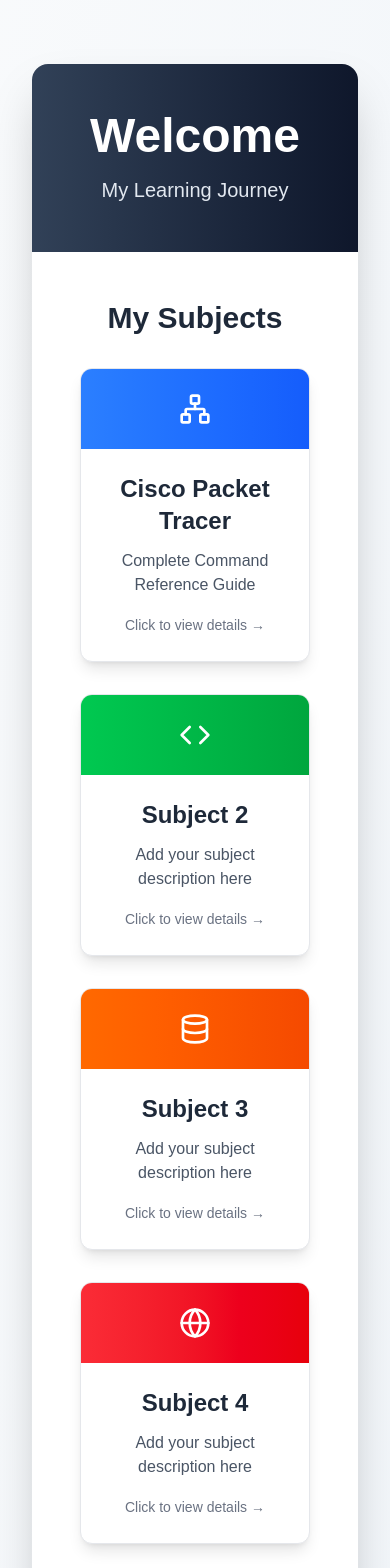
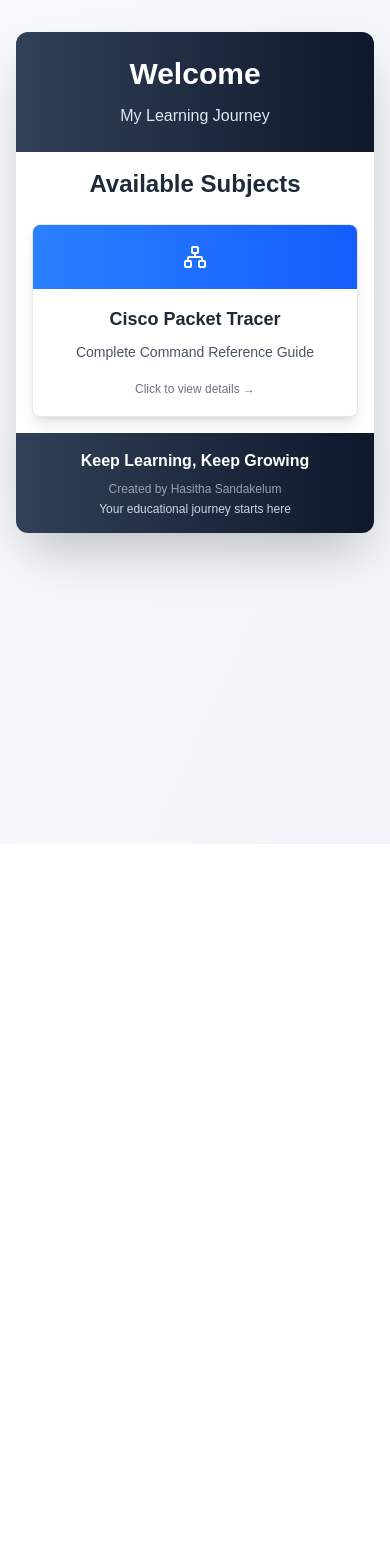
Before and after one commit to dev-sandakelum/web_lib, a Next.js app: page / in a window 390 px wide. Shown: the top 1568 px of the page. After the commit the page ends 844 px from the top, so only its background shows below. Built offline with nearby package versions, Linux system fonts and the light colour scheme.

Commit message:
refactor: update styling and improve component structure in PersonalHero and PacketTracerGuide

```diff
--- a/components/hiro.tsx
+++ b/components/hiro.tsx
@@ -1,104 +1,69 @@
-"use client"
-import React from 'react';
-import { Code, Database, Globe, Briefcase, Award, Network } from 'lucide-react';
+"use client";
+import React from "react";
+import { Code, Database, Globe, Briefcase, Award, Network } from "lucide-react";
 
 export default function PersonalHero() {
-
   const subjects = [
     {
       title: "Cisco Packet Tracer",
-      icon: <Network className="w-8 h-8" />,
+      icon: <Network className="w-6 h-6 sm:w-8 sm:h-8" />,
       color: "from-blue-500 to-blue-600",
       description: "Complete Command Reference Guide",
-      content: "Enters privileged EXEC mode from user EXEC mode. This mode provides access to all router commands and is password-protected."
+      content:
+        "Enters privileged EXEC mode from user EXEC mode. This mode provides access to all router commands and is password-protected.",
     },
-    {
-      title: "Subject 2",
-      icon: <Code className="w-8 h-8" />,
-      color: "from-green-500 to-green-600",
-      description: "Add your subject description here",
-      content: "This is where you can add detailed information about Subject 2. You can include notes, resources, assignments, and anything else related to this subject."
-    },
-    {
-      title: "Subject 3",
-      icon: <Database className="w-8 h-8" />,
-      color: "from-orange-500 to-orange-600",
-      description: "Add your subject description here",
-      content: "This is where you can add detailed information about Subject 3. You can include notes, resources, assignments, and anything else related to this subject."
-    },
-    {
-      title: "Subject 4",
-      icon: <Globe className="w-8 h-8" />,
-      color: "from-red-500 to-red-600",
-      description: "Add your subject description here",
-      content: "This is where you can add detailed information about Subject 4. You can include notes, resources, assignments, and anything else related to this subject."
-    },
-    {
-      title: "Subject 5",
-      icon: <Briefcase className="w-8 h-8" />,
-      color: "from-teal-500 to-teal-600",
-      description: "Add your subject description here",
-      content: "This is where you can add detailed information about Subject 5. You can include notes, resources, assignments, and anything else related to this subject."
-    },
-    {
-      title: "Subject 6",
-      icon: <Award className="w-8 h-8" />,
-      color: "from-pink-500 to-pink-600",
-      description: "Add your subject description here",
-      content: "This is where you can add detailed information about Subject 6. You can include notes, resources, assignments, and anything else related to this subject."
-    }
   ];
 
   const handleCardClick = (index: number) => {
-
     if (index === 0) {
-      window.location.href = '/networking'; // Redirect to /networking page
+      window.location.href = "/networking"; // Redirect to /networking page
     }
-
   };
-
-
-
-
 
   // Remove the extra closing brace above to keep the function body open
 
   return (
     <div className="min-h-screen bg-gradient-to-br from-slate-50 to-slate-100">
-      <div className="max-w-7xl mx-auto px-8 py-16">
-        <div className="bg-white rounded-2xl shadow-2xl overflow-hidden">
-          <div className="bg-gradient-to-r from-slate-700 to-slate-900 text-white p-12 text-center">
-            <h1 className="text-5xl font-bold mb-4">Welcome</h1>
-            <p className="text-xl text-slate-200">My Learning Journey</p>
+      <div className="max-w-7xl mx-auto px-4 sm:px-6 lg:px-8 py-8 sm:py-12 lg:py-16">
+        <div className="bg-white rounded-xl sm:rounded-2xl shadow-2xl overflow-hidden">
+          <div className="bg-gradient-to-r from-slate-700 to-slate-900 text-white p-6 sm:p-8 lg:p-12 text-center">
+            <h1 className="text-3xl sm:text-4xl lg:text-5xl font-bold mb-3 sm:mb-4">
+              Welcome
+            </h1>
+            <p className="text-base sm:text-lg lg:text-xl text-slate-200">
+              My Learning Journey
+            </p>
           </div>
 
-          <div className="p-12">
-            <h2 className="text-3xl font-bold text-gray-800 mb-8 text-center">
-              My Subjects
+          <div className="p-4 sm:p-8 lg:p-12">
+            <h2 className="text-2xl sm:text-3xl font-bold text-gray-800 mb-6 sm:mb-8 text-center">
+              Available Subjects
             </h2>
 
-            <div className="grid grid-cols-1 md:grid-cols-2 lg:grid-cols-3 gap-8">
+            <div className="grid grid-cols-1 sm:grid-cols-2 lg:grid-cols-3 gap-4 sm:gap-6 lg:gap-8">
               {subjects.map((subject, idx) => (
                 <div
                   key={idx}
                   onClick={() => handleCardClick(idx)}
-                  className="bg-white rounded-xl shadow-lg border border-gray-200 hover:shadow-2xl transition-all duration-300 hover:-translate-y-2 cursor-pointer overflow-hidden"
+                  className="bg-white rounded-lg sm:rounded-xl shadow-lg border border-gray-200 hover:shadow-2xl transition-all duration-300 hover:-translate-y-1 sm:hover:-translate-y-2 cursor-pointer overflow-hidden active:scale-95"
                 >
-                  <div className={`bg-gradient-to-r ${subject.color} p-6 text-white flex items-center justify-center`}>
+                  <div
+                    className={`bg-gradient-to-r ${subject.color} p-5 sm:p-6 text-white flex items-center justify-center`}
+                  >
                     {subject.icon}
                   </div>
 
-                  <div className="p-6">
-                    <h3 className="text-2xl font-bold text-gray-800 mb-3 text-center">
+                  <div className="p-4 sm:p-5 lg:p-6">
+                    <h3 className="text-lg sm:text-xl lg:text-2xl font-bold text-gray-800 mb-2 sm:mb-3 text-center break-words">
                       {subject.title}
                     </h3>
 
-                    <p className="text-gray-600 text-center mb-4">
+                    <p className="text-sm sm:text-base text-gray-600 text-center mb-3 sm:mb-4 leading-relaxed">
                       {subject.description}
                     </p>
 
                     <div className="text-center">
-                      <button className="text-sm text-gray-500 hover:text-gray-700 font-medium">
+                      <button className="text-xs sm:text-sm text-gray-500 hover:text-gray-700 font-medium transition-colors">
                         Click to view details →
                       </button>
                     </div>
@@ -108,9 +73,17 @@
             </div>
           </div>
 
-          <div className="bg-gradient-to-r from-slate-700 to-slate-900 text-white p-6 text-center">
-            <p className="text-lg font-semibold">Keep Learning, Keep Growing</p>
-            <p className="text-slate-300 text-sm mt-2">Your educational journey starts here</p>
+          <div className="bg-gradient-to-r from-slate-700 to-slate-900 text-white p-4 sm:p-6 text-center">
+            <p className="text-base sm:text-lg font-semibold">
+              Keep Learning, Keep Growing
+            </p>
+            <p className="text-xs sm:text-sm font-medium mt-2 text-gray-400">
+              Created by Hasitha Sandakelum
+            </p>
+
+            <p className="text-slate-300 text-xs sm:text-sm mt-1 sm:mt-2">
+              Your educational journey starts here
+            </p>
           </div>
         </div>
       </div>
--- a/components/packet_tracer_guide.tsx
+++ b/components/packet_tracer_guide.tsx
@@ -915,7 +915,10 @@
         {/* Footer */}
         <div className="bg-gradient-to-r from-blue-600 to-indigo-600 text-white p-6 text-center">
           <p className="text-lg font-semibold">Computer Networks</p>
-          <p className="text-blue-100">Hasitha Sandakelum</p>
+           <p className="text-xs sm:text-sm font-medium mt-2 text-gray-400">
+              Created by Hasitha Sandakelum
+            </p>
+
           <p className="text-blue-200 text-sm mt-2">Study hard and practice regularly! 🚀</p>
         </div>
       </div>
```
